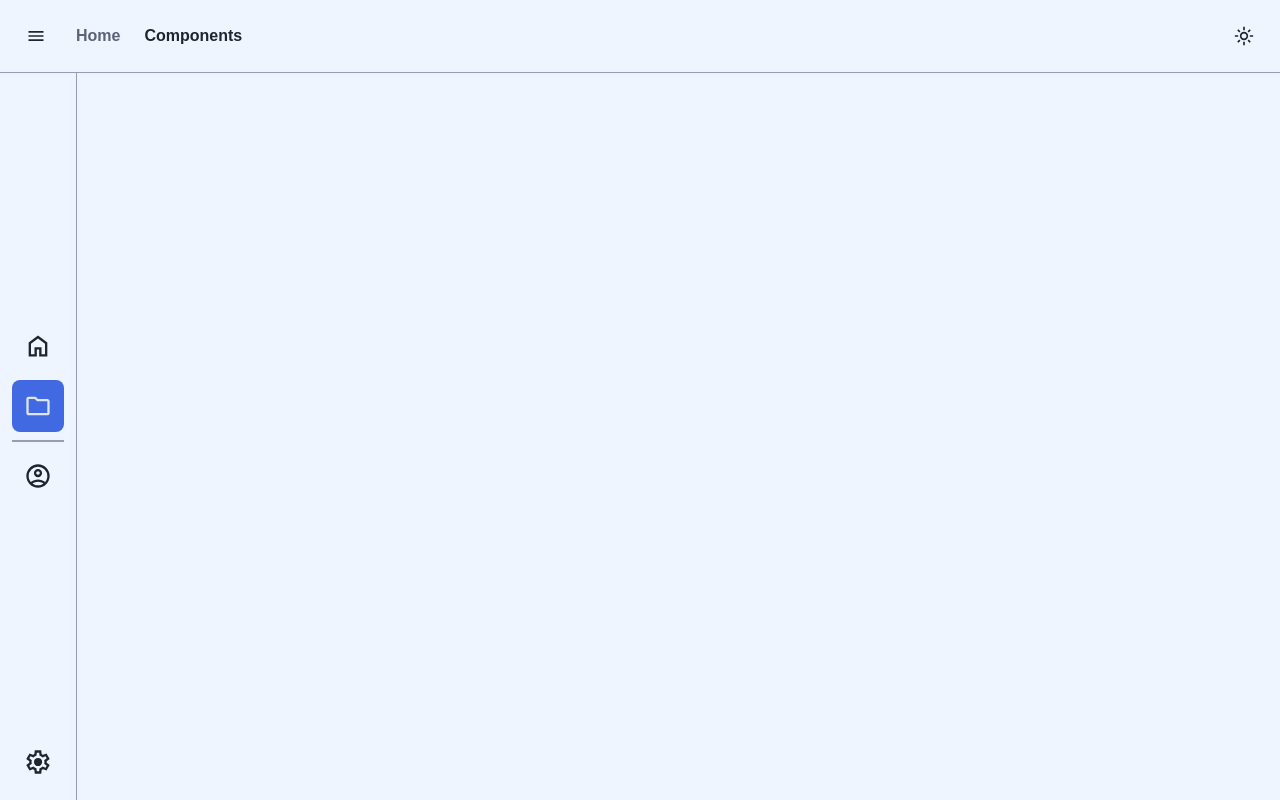
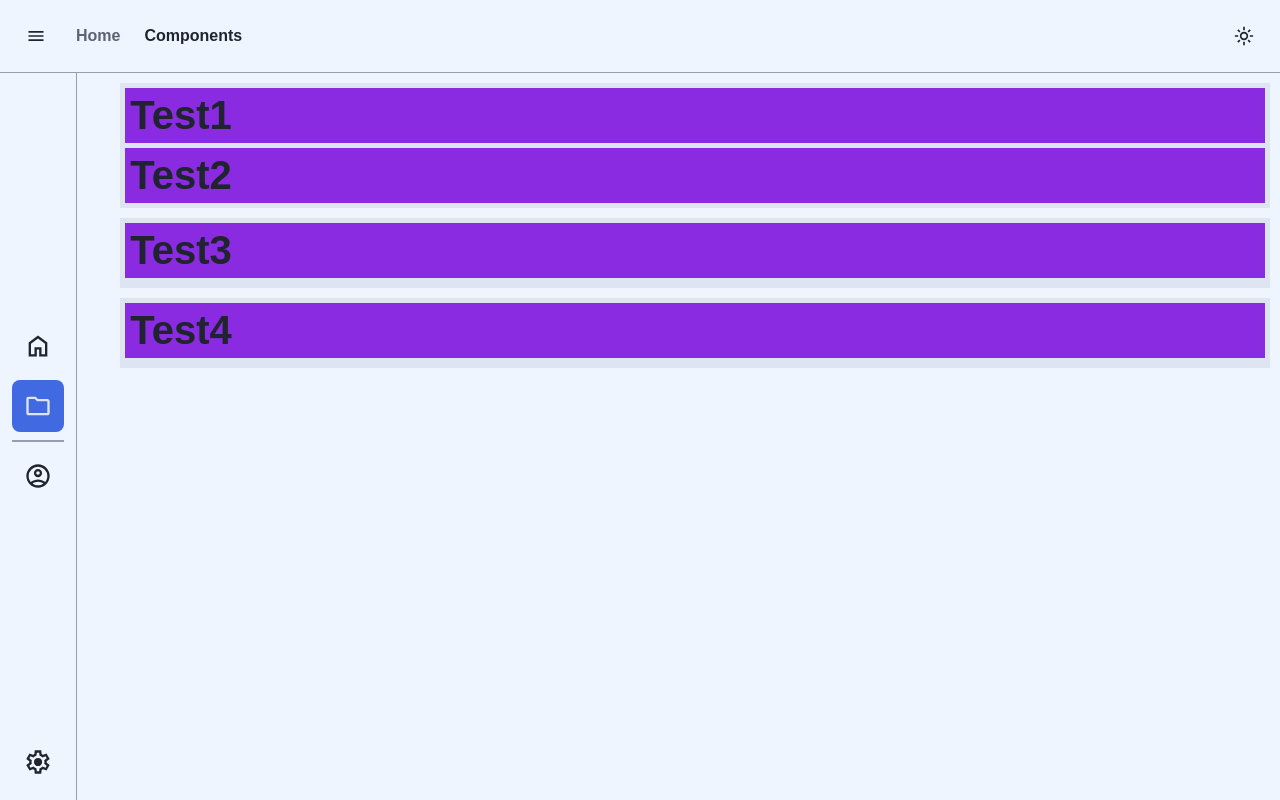
Before and after one commit to TsTs-Org/component-library-svelte, a SvelteKit app: page /components in a window 1280 px wide. Built offline with nearby package versions, Linux system fonts and the light colour scheme.

Commit message:
Deactivated groups from Dropzone for a quickfix resolving an undefined error on dragEnd

```diff
--- a/src/lib/components/DragAndDrop/Dropzone.svelte
+++ b/src/lib/components/DragAndDrop/Dropzone.svelte
@@ -9,7 +9,7 @@
 	import type { HTMLAttributes } from "svelte/elements";
 
 	type Props = {
-        callback?: (dataset: DOMStringMap) => null;
+        callback?: (dataset: DOMStringMap) => void | Boolean;
 		children?: Snippet;
         group?: Number;
         identifier: String;
@@ -41,19 +41,13 @@
         const targetIndex = items.indexOf(target);
         const draggedItemIndex = items.indexOf(dragged_item as HTMLElement);
 
-        if(dragged_item_dropzone == undefined ||
-            event.target.dataset.dropzone_group == undefined ||
-            dragged_item_dropzone == event.target.dataset.dropzone_group
-        ){
-            if (draggedItemIndex < targetIndex) {
-                self.insertBefore(dragged_item, target.nextSibling);
-            } else {
-                self.insertBefore(dragged_item, target);
-            }
-            dragged_item.dataset._dropzone_identifier = event.target.dataset._dropzone_identifier;
+        if (draggedItemIndex < targetIndex) {
+            self.insertBefore(dragged_item, target.nextSibling);
         } else {
-            // console.warn('Invalid dropzone:', dragged_item_dropzone, event.target.dataset.dropzone_group);
+            self.insertBefore(dragged_item, target);
         }
+        dragged_item.dataset._dropzone_identifier = self.dataset._dropzone_identifier;
+
 
     }
 
@@ -70,8 +64,10 @@
         }
 
         const parent = e.target.parentElement;
-        dragged_item_dropzone = parent.dataset.dropzone_group;
-        dragged_item = e.target as HTMLElement;
+        if (parent.dataset.dropzone_group != undefined && parent.dataset.dropzone_group != "undefined") {
+            dragged_item_dropzone = parent.dataset.dropzone_group;
+            dragged_item = e.target as HTMLElement;
+        }
 
         setTimeout(() => {
             e.target.classList.add('DROPZONE-dragging');
--- a/src/routes/components/+page.svelte
+++ b/src/routes/components/+page.svelte
@@ -1,9 +1,46 @@
 <script lang="ts">
+	import { Dropzone } from "$lib/index.js";
+
 
 </script>
 
-<!-- Development page -->
+<Dropzone identifier="Zone1" group={2} callback={(e) => {console.log(e)}}>
+    <div class="custom-style">
+        <div class="mock-elem">
+            <h2>Test1</h2>
+        </div>
+        <div class="mock-elem">
+            <h2>Test2</h2>
+        </div>
+    </div>
+</Dropzone>
+<Dropzone identifier="Zone2" group={2} callback={(e) => {console.log(e)}}>
+    <div class="custom-style">
+        <div class="mock-elem">
+            <h2>Test3</h2>
+        </div>
+    </div>
+</Dropzone>
+<Dropzone identifier="Zone3" group={3} callback={(e) => {console.log(e)}}>
+    <div class="custom-style">
+        <div class="mock-elem">
+            <h2>Test4</h2>
+        </div>
+    </div>
+</Dropzone>
 
-<style lang="scss">
-
+<style>
+    .custom-style {
+        min-height: 60px;
+        background-color: var(--foreground-color);
+        margin: 10px;
+        display: flex;
+        flex-direction: column;
+        gap: 5px;
+        padding: 5px;
+    }
+    .mock-elem {
+        padding: 5px;
+        background-color: blueviolet;
+    }
 </style>
```
